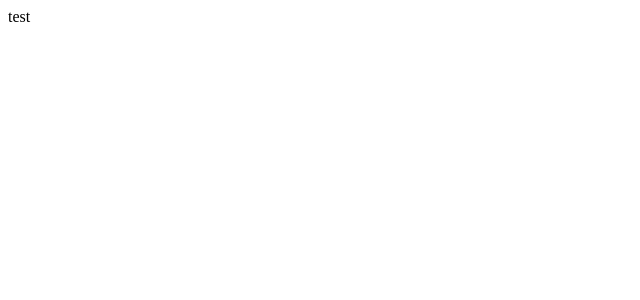
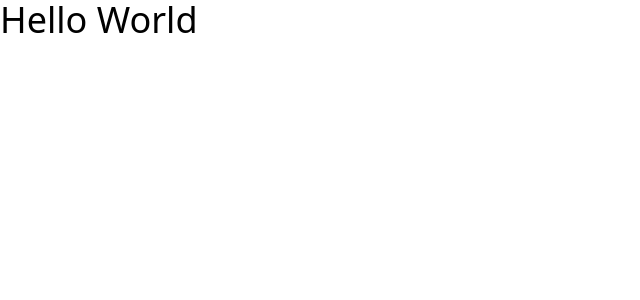
Before and after one commit to gregimbeau/android_app, a Nuxt app: page / in a window 1280 px wide. Shown: the top 300 px of the page, without its empty margins (0-640 px from the left). Built offline with nearby package versions, Linux system fonts and the light colour scheme.

Commit message:
removed commons and added tailwind

```diff
--- a/nuxt.config.ts
+++ b/nuxt.config.ts
@@ -1,5 +1,8 @@
 // https://nuxt.com/docs/api/configuration/nuxt-config
 export default defineNuxtConfig({
   compatibilityDate: '2024-04-03',
-  devtools: { enabled: true }
+  devtools: { enabled: true },
+  modules: [
+    '@nuxtjs/tailwindcss'
+  ]
 })
--- a/package.json
+++ b/package.json
@@ -10,10 +10,12 @@
     "postinstall": "nuxt prepare"
   },
   "dependencies": {
-    "@nonam-abrege/abrege-nuxt-commons": "^2.4.38",
     "@capacitor/cli": "^6.1.1",
     "@capacitor/core": "^6.1.1",
     "nuxt": "^3.12.4",
     "vue": "latest"
+  },
+  "devDependencies": {
+    "@nuxtjs/tailwindcss": "^6.12.1"
   }
 }
--- a/pages/index.vue
+++ b/pages/index.vue
@@ -1 +1,5 @@
-<template>test</template>
+<template>
+
+<h1 class="text-4xl">Hello World</h1>
+
+</template>
```
Also changed, not shown: 1 other file (tests, documents, lock files or other folders).
